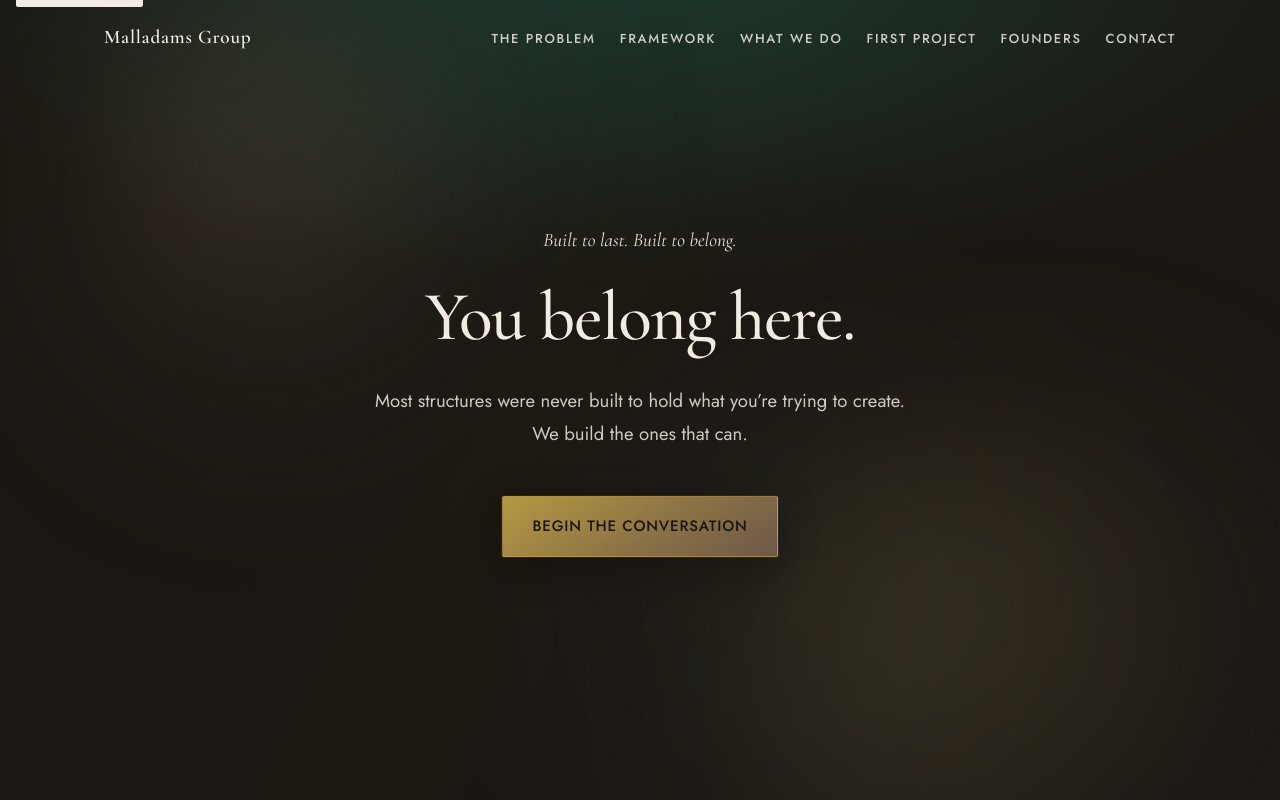
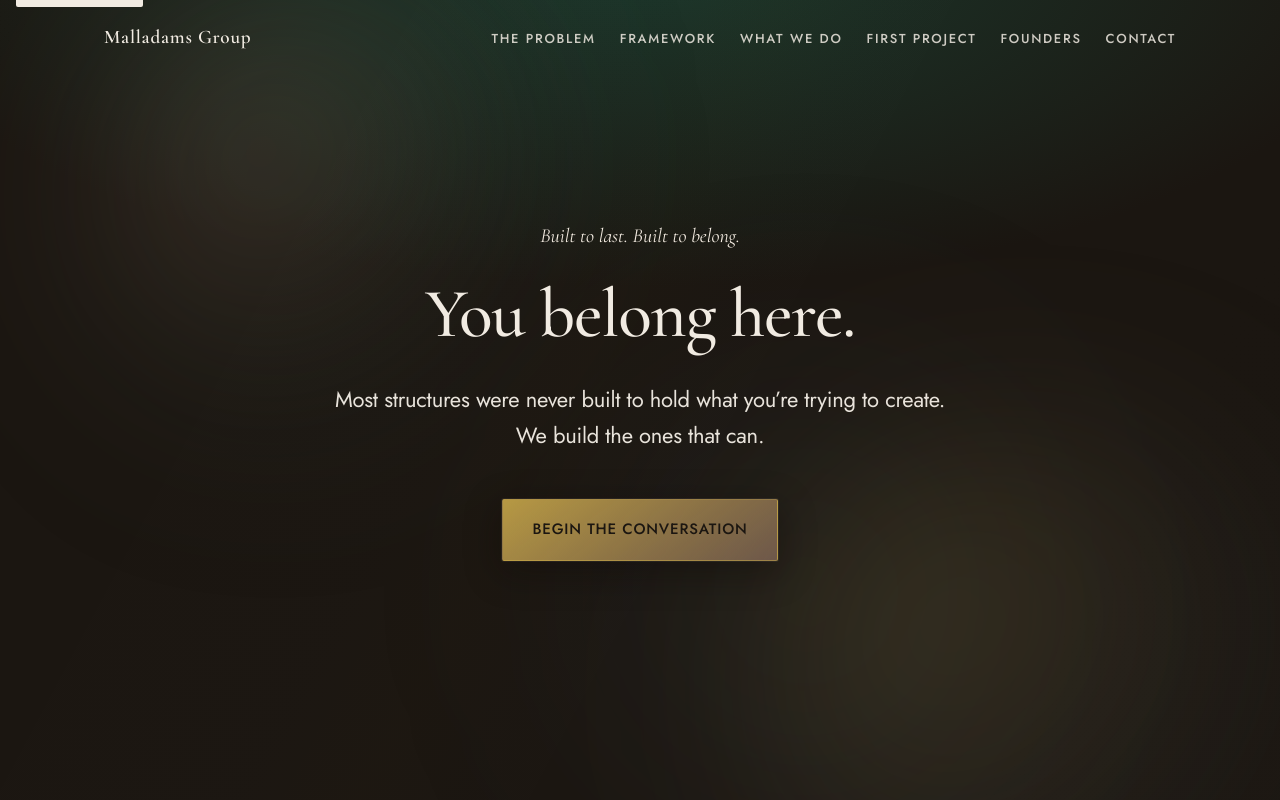
Before and after one commit to patrickmallan/malladamsgroup, a React (Vite) app in the folder web/: page / in a window 1280 px wide. Shown: the top 800 px of the page. Built offline with nearby package versions, Linux system fonts and the light colour scheme; no server answers; a web font is replaced by a local one.

Commit message:
font increase size

```diff
--- a/web/src/components/Hero.css
+++ b/web/src/components/Hero.css
@@ -106,30 +106,55 @@
   padding-inline: clamp(0.5rem, 2vw, 1rem);
 }
 
-/* Supporting line above headline — direct size/presence; still below display headline */
+/* Supporting line (“Built to last…”) — explicit step scale: 16 → 18 → 20px */
 .hero__tagline {
   font-family: var(--font-display);
   font-style: italic;
-  font-size: clamp(1.125rem, 2.45vw, 1.2rem);
-  color: rgba(242, 232, 220, 0.98);
+  font-size: 1rem;
+  color: rgba(244, 236, 226, 0.99);
   margin: 0 0 1.5rem;
-  letter-spacing: 0.003em;
-  line-height: 1.4;
+  letter-spacing: 0;
+  line-height: 1.38;
 }
 
 .hero__headline {
   margin-bottom: 1.75rem;
 }
 
+/* Subhead — explicit step scale: ~18 → 20 → 22px; stronger than previous faint band */
 .hero__subhead {
   font-family: var(--font-body);
-  font-size: clamp(1.06rem, 2.1vw, 1.16rem);
-  line-height: 1.76;
-  color: var(--color-cream-muted);
+  font-size: 1.125rem;
+  line-height: 1.66;
+  letter-spacing: -0.012em;
+  color: rgba(245, 240, 232, 0.94);
   margin: 0 0 2.5rem;
-  max-width: 36rem;
+  max-width: 38rem;
   margin-left: auto;
   margin-right: auto;
+}
+
+@media (min-width: 600px) {
+  .hero__tagline {
+    font-size: 1.125rem;
+  }
+
+  .hero__subhead {
+    font-size: 1.25rem;
+    line-height: 1.64;
+  }
+}
+
+@media (min-width: 1024px) {
+  .hero__tagline {
+    font-size: 1.25rem;
+  }
+
+  .hero__subhead {
+    font-size: 1.375rem;
+    line-height: 1.62;
+    max-width: 40rem;
+  }
 }
 
 .hero__cta {
```
